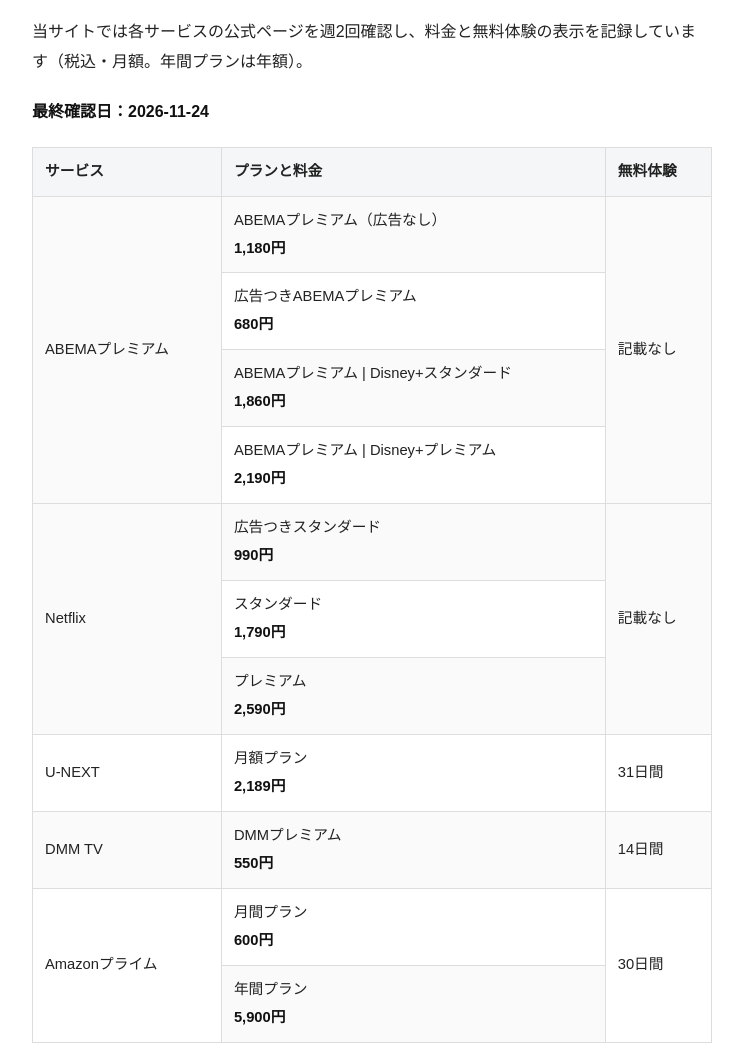
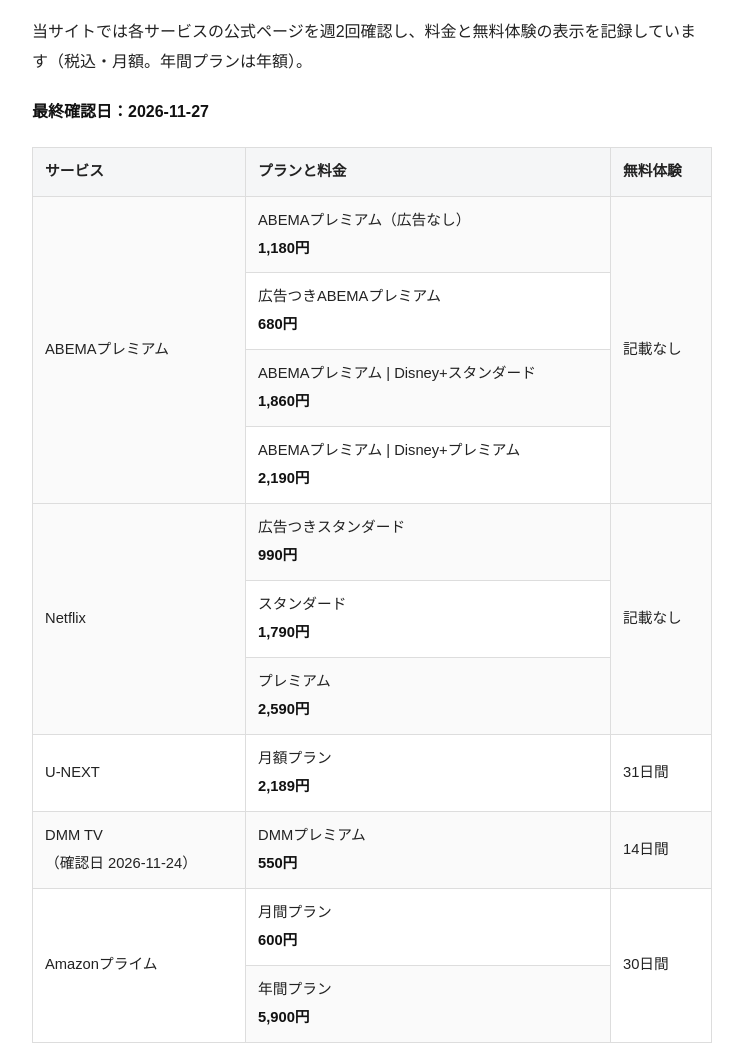
Before and after one commit to toku-kurashi/toku-kurashi.github.io, a plain HTML site: page articles/vod-watch-on-tv-device-comparison.html in a window 1280 px wide. Shown: the part 8382-9427 px from the top of the page, without its empty margins (268-1011 px from the left). Drawn offline with Linux system fonts and the light colour scheme.

Commit message:
料金チェック 2026-11-27（公式ページ確認）

```diff
--- a/articles/vod-watch-on-tv-device-comparison.html
+++ b/articles/vod-watch-on-tv-device-comparison.html
@@ -142,7 +142,7 @@
 <section class="price-watch">
 <h2>主要VODの月額料金（公式ページで定期確認）</h2>
 <p>当サイトでは各サービスの公式ページを週2回確認し、料金と無料体験の表示を記録しています（税込・月額。年間プランは年額）。</p>
-<p><strong>最終確認日：2026-11-24</strong></p>
+<p><strong>最終確認日：2026-11-27</strong></p>
 <table>
 <tr><th>サービス</th><th>プランと料金</th><th>無料体験</th></tr>
 <tr><td rowspan="4">ABEMAプレミアム</td><td>ABEMAプレミアム（広告なし）<br><strong>1,180円</strong></td><td rowspan="4">記載なし</td></tr>
@@ -153,7 +153,7 @@
 <tr><td>スタンダード<br><strong>1,790円</strong></td></tr>
 <tr><td>プレミアム<br><strong>2,590円</strong></td></tr>
 <tr><td rowspan="1">U-NEXT</td><td>月額プラン<br><strong>2,189円</strong></td><td rowspan="1">31日間</td></tr>
-<tr><td rowspan="1">DMM TV</td><td>DMMプレミアム<br><strong>550円</strong></td><td rowspan="1">14日間</td></tr>
+<tr><td rowspan="1">DMM TV<br>（確認日 2026-11-24）</td><td>DMMプレミアム<br><strong>550円</strong></td><td rowspan="1">14日間</td></tr>
 <tr><td rowspan="2">Amazonプライム</td><td>月間プラン<br><strong>600円</strong></td><td rowspan="2">30日間</td></tr>
 <tr><td>年間プラン<br><strong>5,900円</strong></td></tr>
 </table>
```
Also changed, not shown: articles/abema-premium-recommendation.html (+1 -1 lines).
